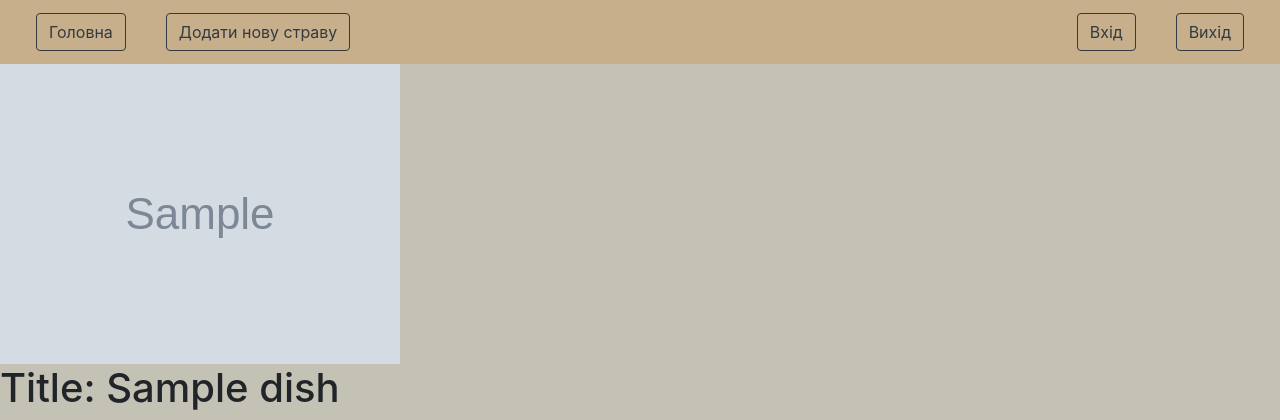
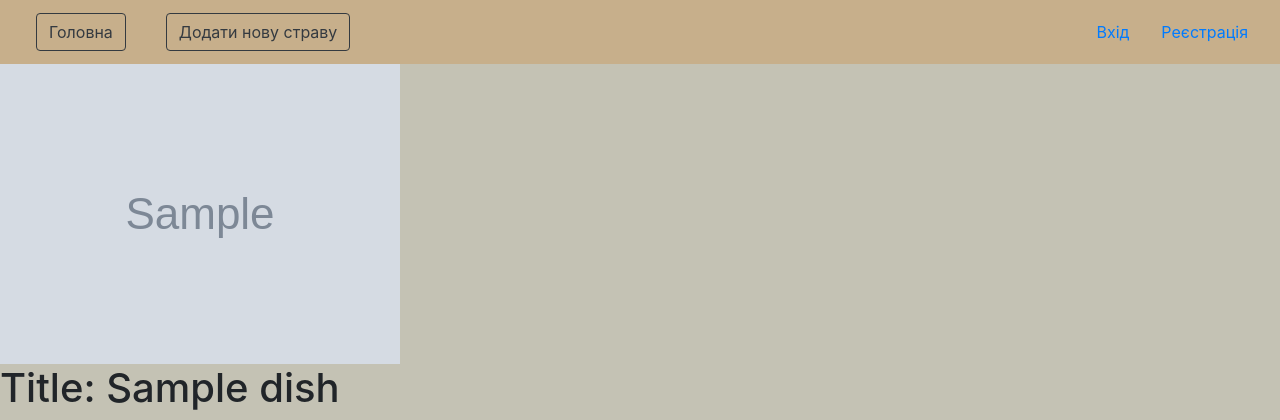
Before and after one commit to OksanaBukartyk/food_site, a Django app: template main/templates/main/dish.html in a window 1280 px wide. Shown: the top 420 px of the page. Run offline with Django 3.2, Linux system fonts and the light colour scheme; the template is opened without the code that fills it: most values are stand-ins (such as "Sample title", 1, 10 or a date in 2020); grey boxes marked "Sample" are stand-in pictures; some libraries are stand-ins or nearby versions.

Commit message:
add login and register urs

```diff
--- a/food_site/urls.py
+++ b/food_site/urls.py
@@ -20,4 +20,5 @@ from django.urls import path, include
 urlpatterns = [
     path('admin/', admin.site.urls),
     path('', include('main.urls')),
+    path('', include('users.urls')),
 ]
--- a/main/templates/main/base.html
+++ b/main/templates/main/base.html
@@ -22,12 +22,14 @@
             </li>
         </ul>
         <ul class="navbar-right-list">
-            <li class="navbar-element">
-                <a href="#" class="btn btn-outline-dark" role="button" aria-pressed="true">Вхід</a>
-            </li>
-            <li class="navbar-element">
-                <a href="#" class="btn btn-outline-dark" role="button" aria-pressed="true">Вихід</a>
-            </li>
+            {% if user.is_authenticated %}
+            <a class="nav-item nav-link" href="{% url 'profile' %}">Профіль</a>
+            <a class="nav-item nav-link" href="{% url 'logout' %}">Вихід</a>
+            {% else %}
+            <a class="nav-item nav-link" href="{% url 'login' %}">Вхід</a>
+            <a class="nav-item nav-link" href="{% url 'register' %}">Реєстрація</a>
+            {% endif %}
+          </div>
         </ul>
     </div>
     {% block content %}{% endblock %}
--- a/users/templates/users/login.html
+++ b/users/templates/users/login.html
@@ -1,4 +1,4 @@
-{% extends "shop_site/base.html" %}
+{% extends "main/base.html" %}
 {% load crispy_forms_tags %}
 {% block content %}
     <div class="content-section">
--- a/users/templates/users/logout.html
+++ b/users/templates/users/logout.html
@@ -1,4 +1,4 @@
-{% extends "shop_site/base.html" %}
+{% extends "main/base.html" %}
 {% block content %}
     <h2>Ви вийшли з вашого облікового запису</h2>
     <div class="border-top pt-3">
--- a/users/templates/users/profile.html
+++ b/users/templates/users/profile.html
@@ -1,4 +1,4 @@
-{% extends "shop_site/base.html" %}
+{% extends "main/base.html" %}
 {% load crispy_forms_tags %}
 {% block content %}
     <div class="content-section">
--- a/users/templates/users/register.html
+++ b/users/templates/users/register.html
@@ -1,4 +1,4 @@
-{% extends "shop_site/base.html" %}
+{% extends "main/base.html" %}
 {% load crispy_forms_tags %}
 {% block content %}
     <div class="content-section">
```
Also changed, not shown: users/urls.py (added, +10 -0 lines), db.sqlite3.
